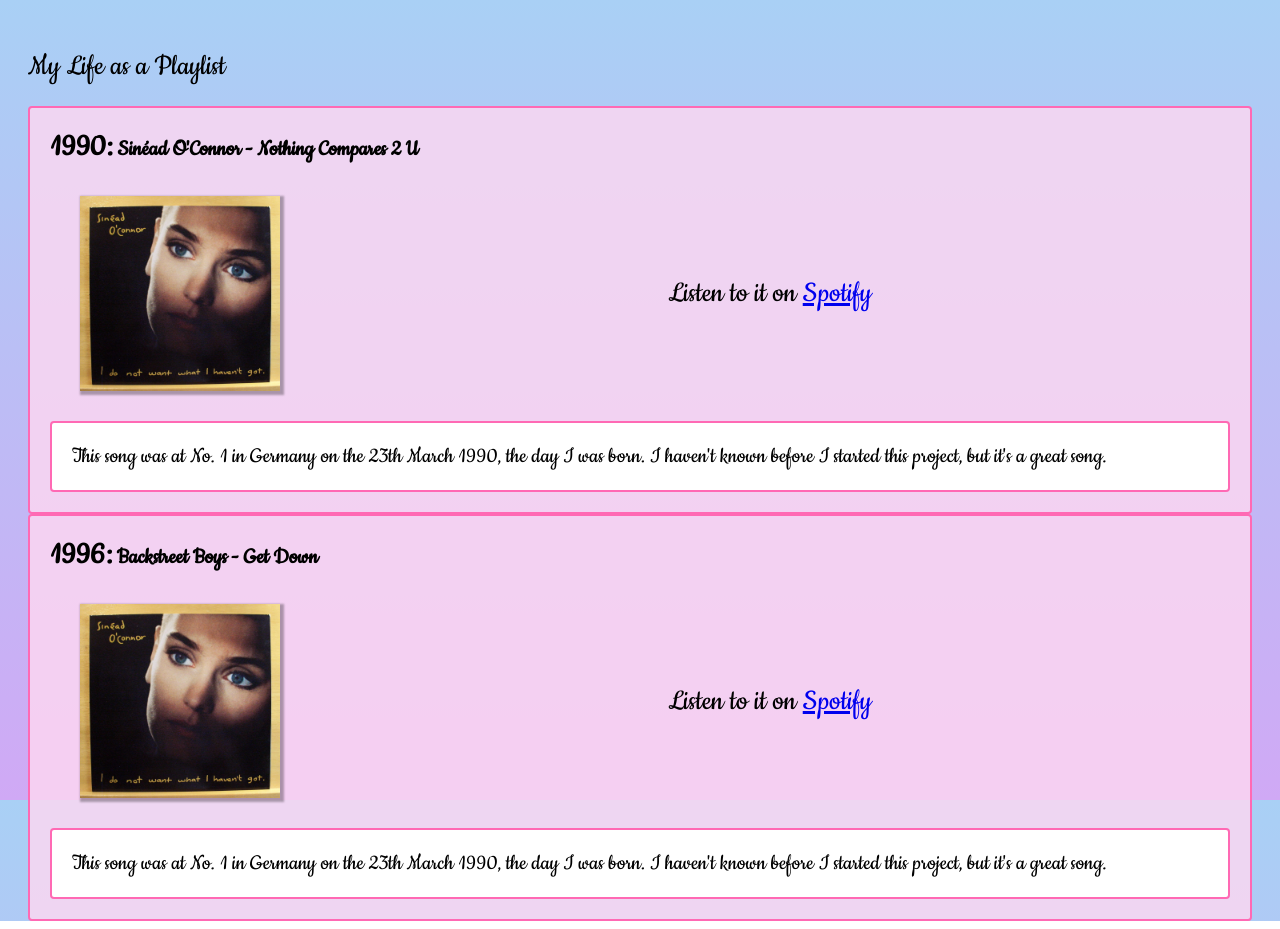
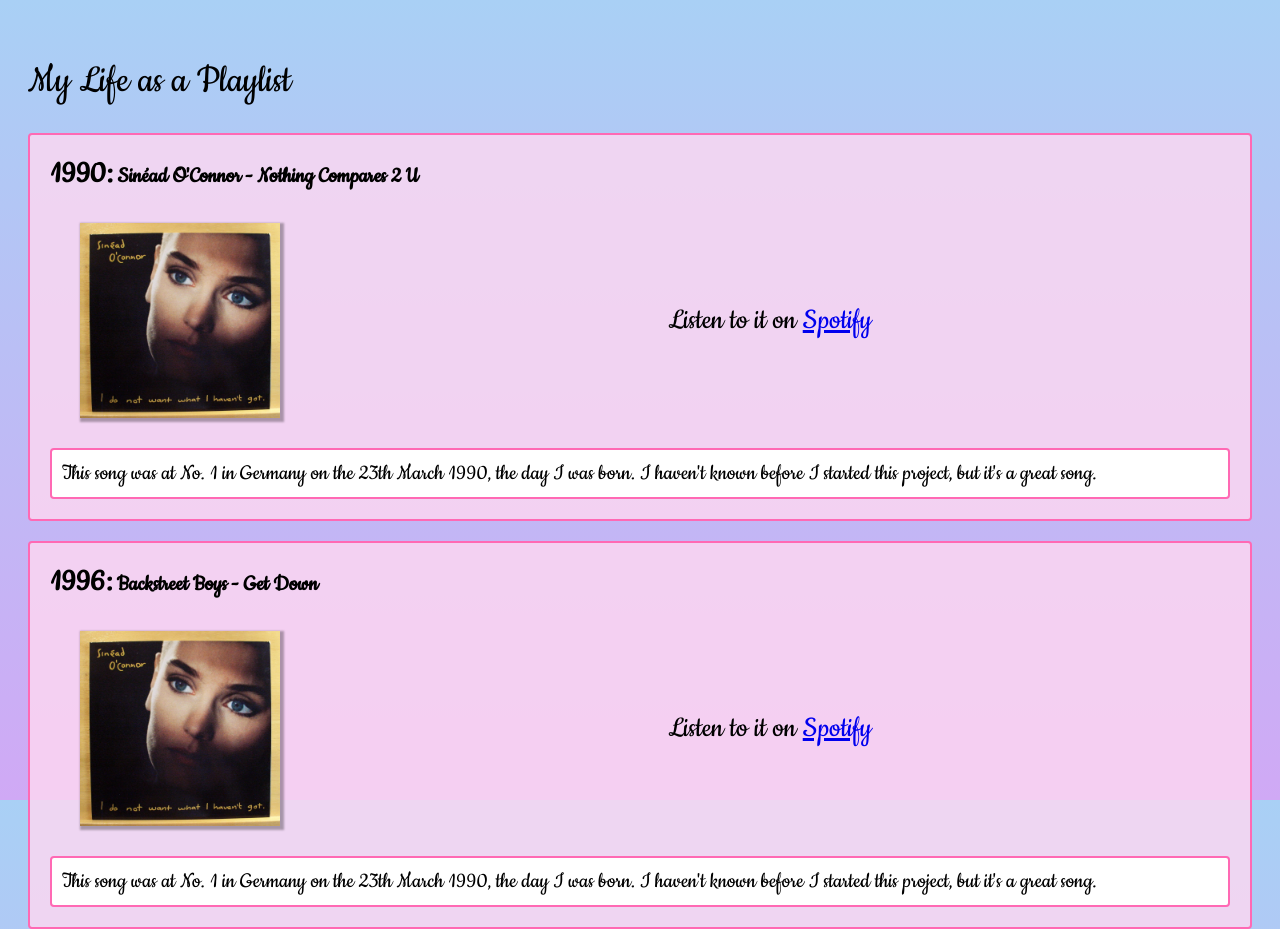
Before and after one commit to busychrissi/myliveasaplaylist, a plain HTML site: page index.html in a window 1280 px wide. Drawn offline with Linux system fonts and the light colour scheme.

Commit message:
Schriftgröße Überschrift geändert

```diff
--- a/style.css
+++ b/style.css
@@ -13,7 +13,7 @@ body {
   }
 
 h1 {
-  font-size: 24pt;
+  font-size: 32pt;
   font-weight: lighter;
   }
 
@@ -22,6 +22,7 @@ h1 {
   padding: 20px;
   border: 2px solid #FF69B4;
   border-radius: 4px;
+  margin-bottom: 20px;
   }
 
 .year {
@@ -48,7 +49,7 @@ h1 {
 
 .whitebox {
   background-color: white;
-  padding: 20px;
+  padding: 10px;
   font-size: 24px;
   font-weight: lighter;
   border: 2px solid #FF69B4;
```
